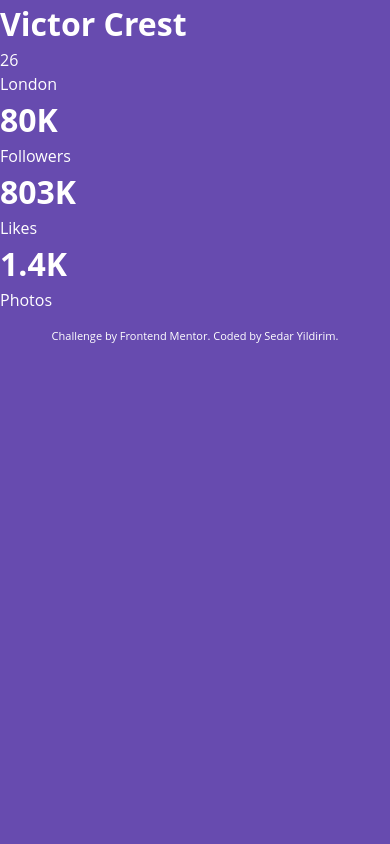
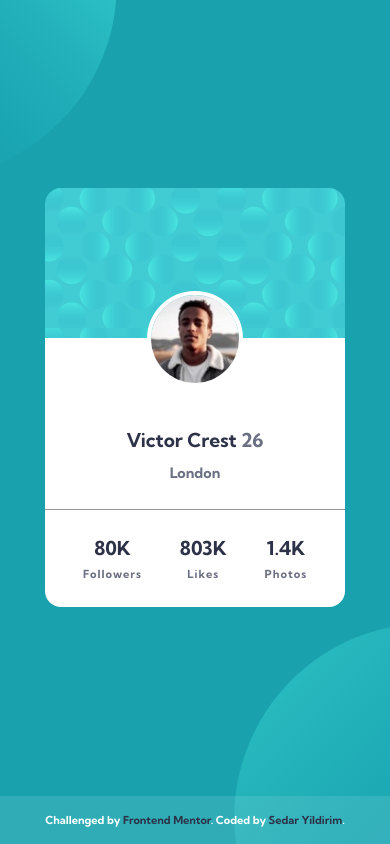
Before and after one commit to sedaryildirim/profile-card-component-main, a plain HTML site: page index.html in a window 390 px wide. Drawn offline with Linux system fonts and the light colour scheme.

Commit message:
html and css finished
html restructured, css finished, media queries added

```diff
--- a/assets/css/styles.css
+++ b/assets/css/styles.css
@@ -1,16 +1,21 @@
 /* Google Fonts */
+@import url('https://fonts.googleapis.com/css2?family=Kumbh+Sans:wght@700&display=swap');
 
 /* Root */
 :root {
     /* Colors */
-    --violet: hsl(257, 40%, 49%);
-    --magenta: hsl(300, 69%, 71%);
+    /* Primary */
+    --dark-cyan: hsl(185, 75%, 39%);
+    --dark-blue: hsl(229, 23%, 23%);
+    --gray-blue: hsl(227, 10%, 46%);
+    /* Neutral */
+    --dark-gray: hsl(0, 0%, 59%);
     /* Typography */
-    --heading-font: "Poppins", sans-serif;
-    --body-font: "Open Sans", sans-serif;
+    --heading-font: "Kumbh Sans", sans-serif;
+    --body-font: "Kumbh Sans", sans-serif;
     /* Font weights */
     --font-weight-regular: 400;
-    --font-weight-bold: 600;
+    --font-weight-bold: 700;
 }
 
 /* Reset Body */
@@ -20,42 +25,199 @@
     box-sizing: border-box;
 }
 
+html, body {
+    height: 100%;
+}
+
 body {
-    min-height: 100vh;
-    background-color: var(--violet);
-    background-image: url(../images/bg-mobile.svg);
-    background-repeat: no-repeat;
-    background-size: cover;
-    background-position: center;
-    color: white;
+    background-color: var(--dark-cyan);
+    background-image: url(../images/bg-pattern-top.svg), url(../images/bg-pattern-bottom.svg);
+    background-repeat: no-repeat, no-repeat;
+    background-position: top -25vh left -70vw, bottom -20vh right -60vw;
+    background-size: 100vw, 100vw;
     font-family: var(--body-font);
     font-size: 16px;
     line-height: 1.5;
+    display: flex;
+    flex-direction: column;
 }
 
+.content-wrapper {
+    flex: 1 0 auto;
+    display: flex;
+    justify-content: center;
+    align-items: center;
+    padding: 1.5rem;
+}
+
+.wrapper {
+    width: 100%;
+    max-width: 300px;
+    min-height: 300px;
+    position: relative;
+    overflow: hidden;
+}
+
+.bg-card {
+    background-image: url(../images/bg-pattern-card.svg);
+    height: 150px;
+    border-radius: 1rem 1rem 0 0;
+}
+
+.profile-card {
+    background-color: white;
+    border-radius: 0 0 1rem 1rem;
+    padding-top: 4.5rem; /* Add space for the overlapping image */
+}
+
+.profile-info {
+    position: relative;
+    text-align: center;
+    padding-bottom: 1.5rem;
+}
+
+.profile-info img {
+    position: absolute;
+    top: -135px; /* Half the image height to center it */
+    left: 50%;
+    transform: translateX(-50%);
+    width: 96px; /* Adjust based on your image size */
+    height: 96px; /* Adjust based on your image size */
+    border-radius: 50%;
+    border: solid 4px white;
+}
+
+.profile-name {
+    margin-top: 1rem;
+    font-size: 1.2rem;
+    color: var(--dark-blue);
+}
+
+.profile-age {
+    color: var(--gray-blue);
+    font-weight: var(--font-weight-regular);
+}
+
+.profile-location {
+    color: var(--gray-blue);
+    font-size: 0.9rem;
+    margin-top: 0.5rem;
+}
+
+.profile-stats {
+    display: flex;
+    justify-content: space-evenly;
+    text-align: center;
+    border-top: solid 1px var(--dark-gray);
+    padding: 1.5rem 0;
+}
+
+.stat-item {
+    display: flex;
+    flex-direction: column;
+}
+
+.stat-value {
+    font-size: 1.2rem;
+    color: var(--dark-blue);
+    margin-bottom: 0.25rem;
+}
+
+.stat-label {
+    font-size: 0.7rem;
+    color: var(--gray-blue);
+    letter-spacing: 1px;
+}
 
 /* Footer */
 footer {
-    flex-direction: column;
-    align-items: center;
-}
-
-.socials {
+    flex-shrink: 0;
+    padding: 1rem;
+    background-color: rgba(255, 255, 255, 0.1);
     width: 100%;
-    justify-content: flex-end;
-    margin-bottom: 1rem;
 }
 
 .attribution {
     font-size: 11px;
-    width: 100%;
     text-align: center;
+    color: white;
 }
 
 .attribution a {
-    color: white;
+    color: var(--dark-blue);
     text-decoration: none;
 }
+
 .attribution a:hover {
     text-decoration: underline;
 }
+
+/* Media Queries for larger screens */
+@media screen and (min-width: 768px) {
+    body {
+        background-position: top -50vh left -40vw, bottom -50vh right -40vw;
+        background-size: 80vw, 80vw;
+    }
+
+    .wrapper {
+        max-width: 400px;
+        min-height: 400px;
+    }
+
+    .bg-card {
+        height: 200px;
+    }
+
+    .profile-info img {
+        width: 120px;
+        height: 120px;
+        top: -160px;
+    }
+
+    .profile-name {
+        font-size: 1.5rem;
+    }
+
+    .profile-age {
+        font-size: 1.2rem;
+    }
+
+    .profile-location {
+        font-size: 1rem;
+    }
+
+    .profile-stats {
+        padding: 2rem 0;
+    }
+
+    .stat-value {
+        font-size: 1.5rem;
+    }
+
+    .stat-label {
+        font-size: 0.8rem;
+    }
+}
+
+@media screen and (min-width: 1024px) {
+    body {
+        background-position: top -80vh left -40vw, bottom -80vh right -40vw;
+        background-size: 70vw, 70vw;
+    }
+
+    .wrapper {
+        max-width: 450px;
+    }
+
+    .profile-info {
+        padding-bottom: 2rem;
+    }
+
+    .profile-stats {
+        padding: 2.5rem 0;
+    }
+
+    .attribution {
+        font-size: 14px;
+    }
+}
--- a/index.html
+++ b/index.html
@@ -2,47 +2,42 @@
 <html lang="en">
 <head>
     <meta charset="UTF-8">
-  <meta name="viewport" content="width=device-width, initial-scale=1.0"> <!-- displays site properly based on user's device -->
+    <meta name="viewport" content="width=device-width, initial-scale=1.0">
+    <meta name="description" content="Profile card component for Frontend Mentor challenge">
     <link rel="stylesheet" href="./assets/css/styles.css">
     <link rel="icon" type="image/png" sizes="32x32" href="./images/favicon-32x32.png">
-
     <title>Frontend Mentor | Profile card component</title>
-
-
 </head>
 <body>
+  <div class="content-wrapper">
 
       <div class="wrapper">
-
-    <div class="info">
-      <h1>Victor Crest</h1>
-      <p>26</p>
-      <p>London</p>
-
+        <div class="bg-card"></div>
+          <article class="profile-card">
+            <div class="profile-info">
+              <img src="./assets/images/image-victor.jpg" alt="Victor Crest">
+              <h1 class="profile-name">Victor Crest <span class="profile-age">26</span></h1>
+              <p class="profile-location">London</p>
           </div>
-
-    <div class="socials">
-
-      <div class="followers">
-        <h1>80K</h1>
-        <p>Followers</p>
-
+              <section class="profile-stats">
+                  <div class="stat-item">
+                      <h2 class="stat-value">80K</h2>
+                      <p class="stat-label">Followers</p>
                   </div>
-
-      <div class="likes">
-        <h1>803K</h1>
-        <p>Likes</p>
-
+                  <div class="stat-item">
+                      <h2 class="stat-value">803K</h2>
+                      <p class="stat-label">Likes</p>
                   </div>
-      <div class="photos">
-        <h1>1.4K</h1>
-        <p>Photos</p>
+                  <div class="stat-item">
+                      <h2 class="stat-value">1.4K</h2>
+                      <p class="stat-label">Photos</p>
+                  </div>
+              </section>
+          </article>
       </div>
   </div>
-  </div>
-
     <footer class="attribution">
-    Challenge by <a href="https://www.frontendmentor.io?ref=challenge" target="_blank" rel="noopener">Frontend Mentor</a>.
+        Challenged by <a href="https://www.frontendmentor.io?ref=challenge" target="_blank" rel="noopener">Frontend Mentor</a>.
         Coded by <a href="https://www.frontendmentor.io/profile/sedaryildirim">Sedar Yildirim</a>.
     </footer>
 </body>
```
Lines whose indentation alone changed are shown as unchanged.
